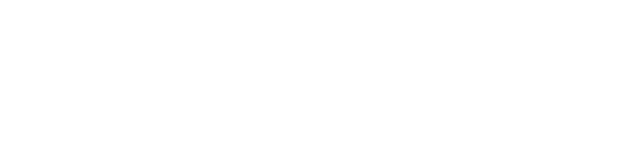
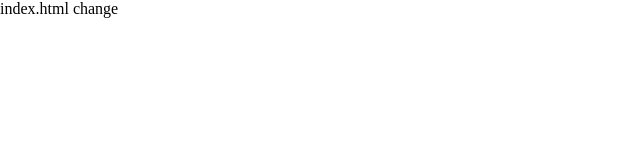
Before and after one commit to Gonther1/Branch1, a plain HTML site: page index.html in a window 1280 px wide. Shown: the whole page, without its empty margins (0-640 px from the left). Drawn offline with Linux system fonts and the light colour scheme.

Commit message:
feat: :sparkles: Add a <p> in html
@Gonther1

```diff
--- a/index.html
+++ b/index.html
@@ -8,6 +8,6 @@
     <title>Branch Exercise</title>
 </head>
 <body>
-
+    <p>index.html change</p>
 </body>
 </html>
```
